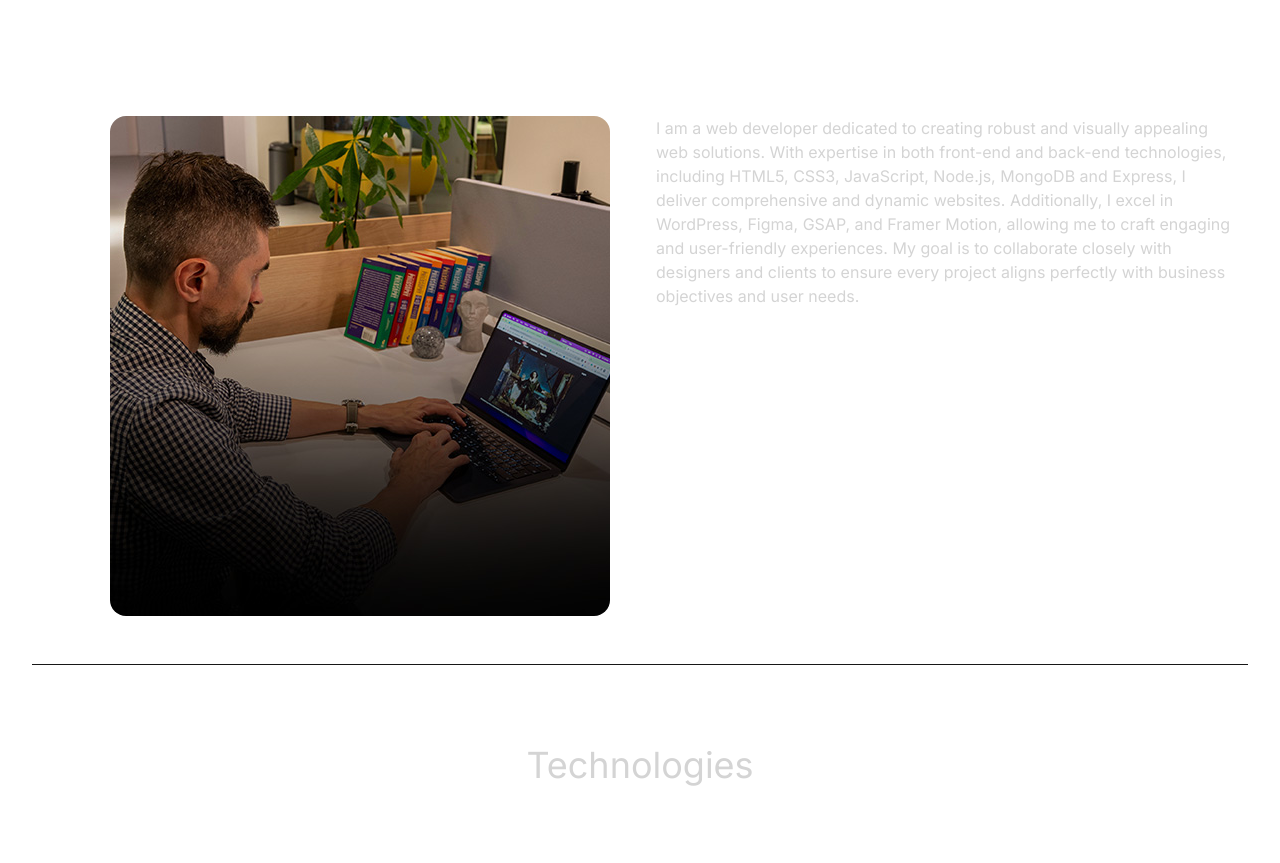
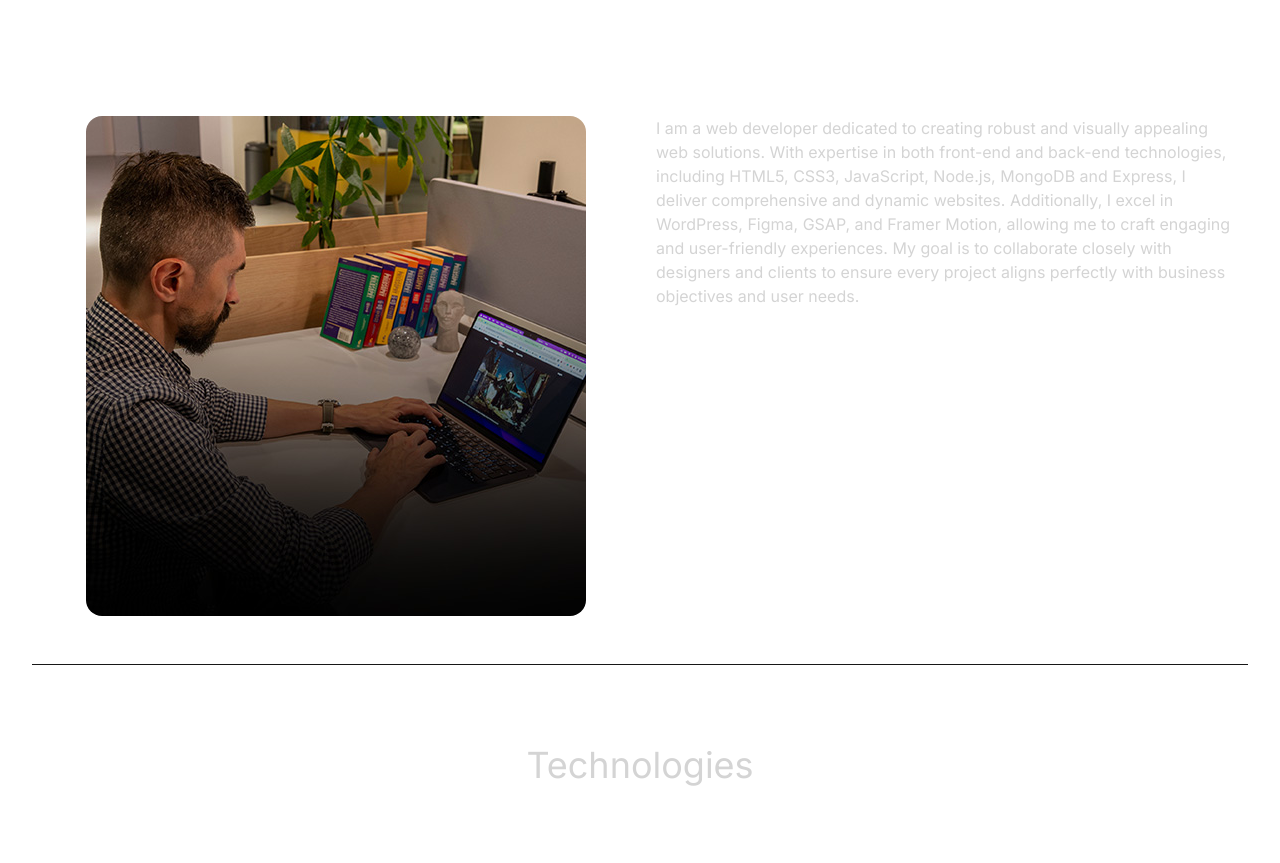
Before and after one commit to AmaamRizvi/My-Portfolio, a React (Vite) app: page / in a window 1280 px wide. Shown: the part 833-1696 px from the top of the page. Built offline with nearby package versions, Linux system fonts and the light colour scheme.

Commit message:
new updates

```diff
--- a/src/components/About.jsx
+++ b/src/components/About.jsx
@@ -15,7 +15,7 @@
           transition={{ duration: 0.5 }}
           className="w-full lg:w-1/2 lg:p-8"
         >
-          <div className="flex items-center justify-center w-[65vh] ml-9">
+          <div className="flex items-center justify-center">
             <img className="rounded-2xl" src={aboutImg} alt="" />
           </div>
         </motion.div>
```
